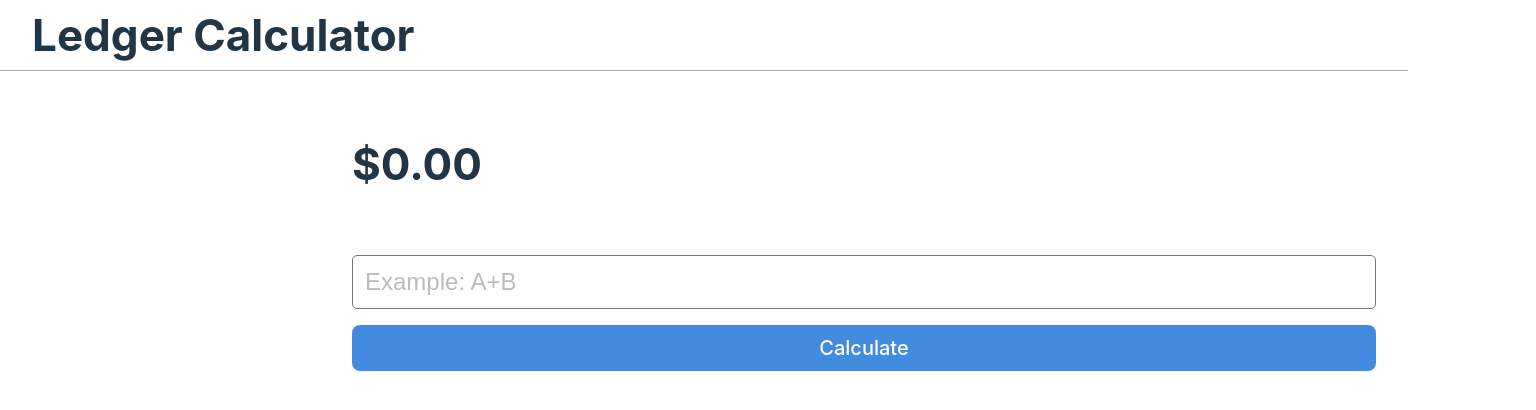
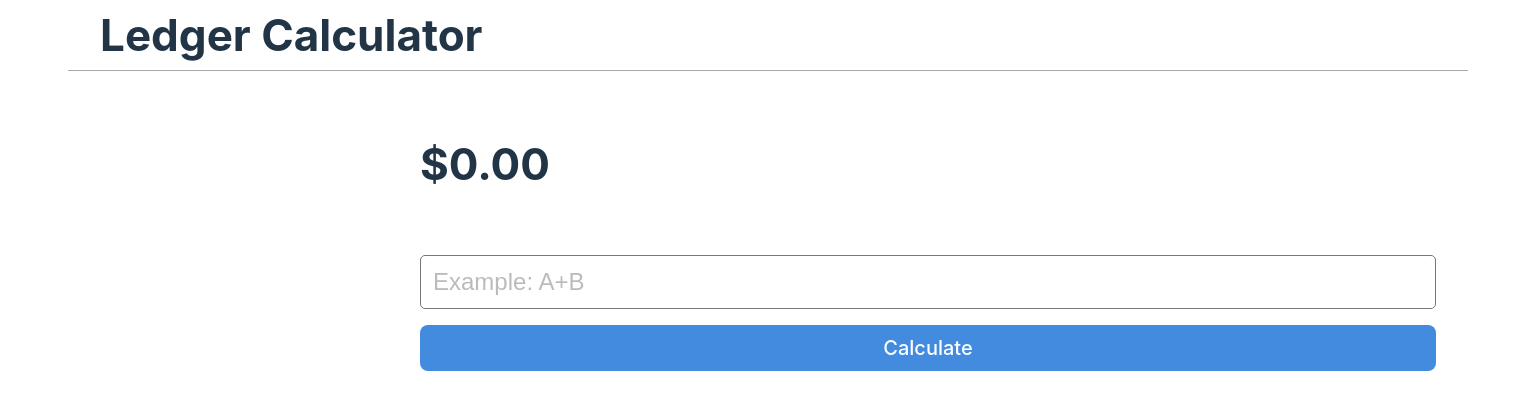
Before and after one commit to empa76/special-calculator, a React (Vite) app in the folder client/: page / in a window 1536 px wide. Shown: the top 410 px of the page. Built offline with nearby package versions, Linux system fonts and the light colour scheme; no server answers.

Commit message:
Adjust CSS

```diff
--- a/client/src/App.css
+++ b/client/src/App.css
@@ -113,9 +113,7 @@
   }
 
   @media only screen and (min-width: 1400px) {
-    grid-template-areas:
-    'header header header'
-    'sidebar main';
-    grid-template-columns: 20em 68em auto ;
+    margin: 0 auto;
+    max-width: 1400px;
   }
 }
--- a/client/src/index.css
+++ b/client/src/index.css
@@ -51,12 +51,10 @@ button {
   transition: border-color 0.25s;
   padding: var(--padding-inputs);
 }
-button:hover {
-  border-color: #003d82;
-}
+
 button:focus,
 button:focus-visible {
-  outline: 4px auto -webkit-focus-ring-color;
+  outline: 0;
 }
 
 @media (prefers-color-scheme: light) {
```
